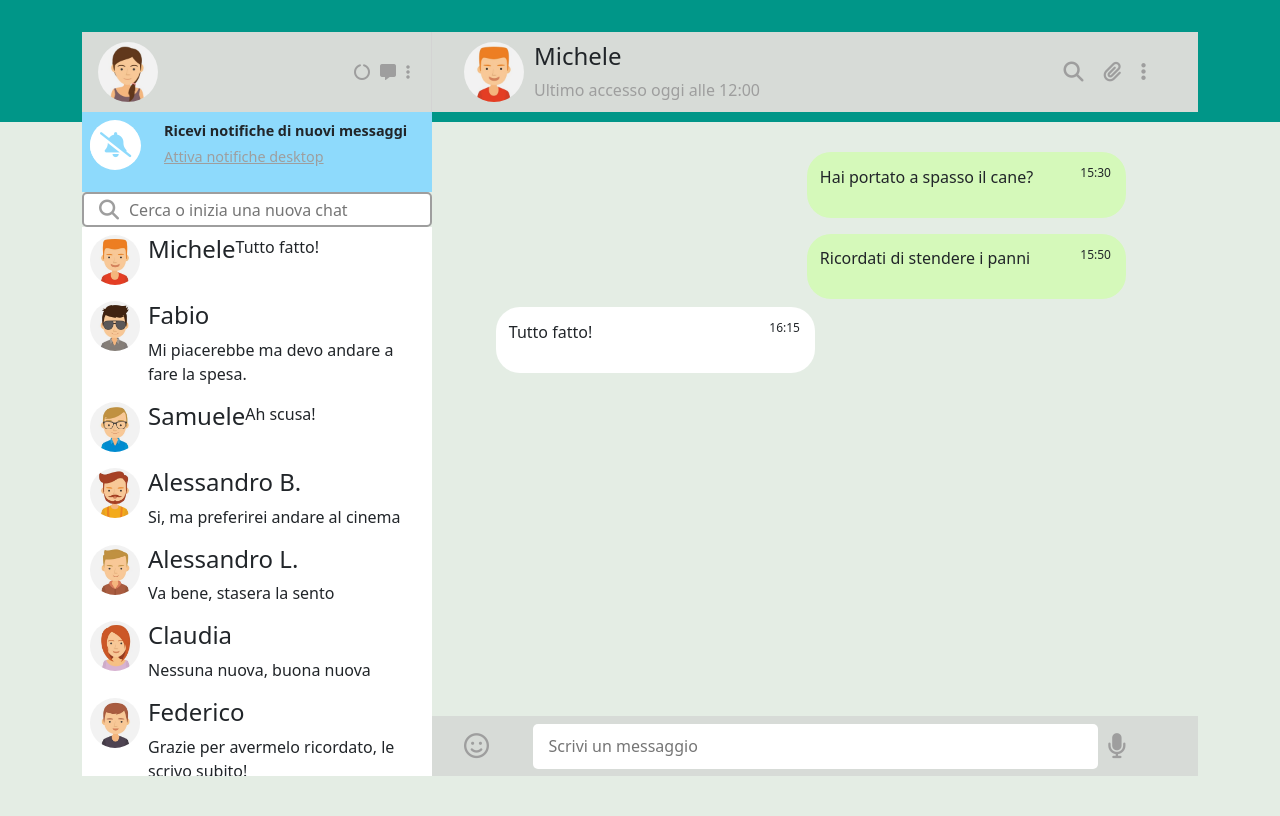
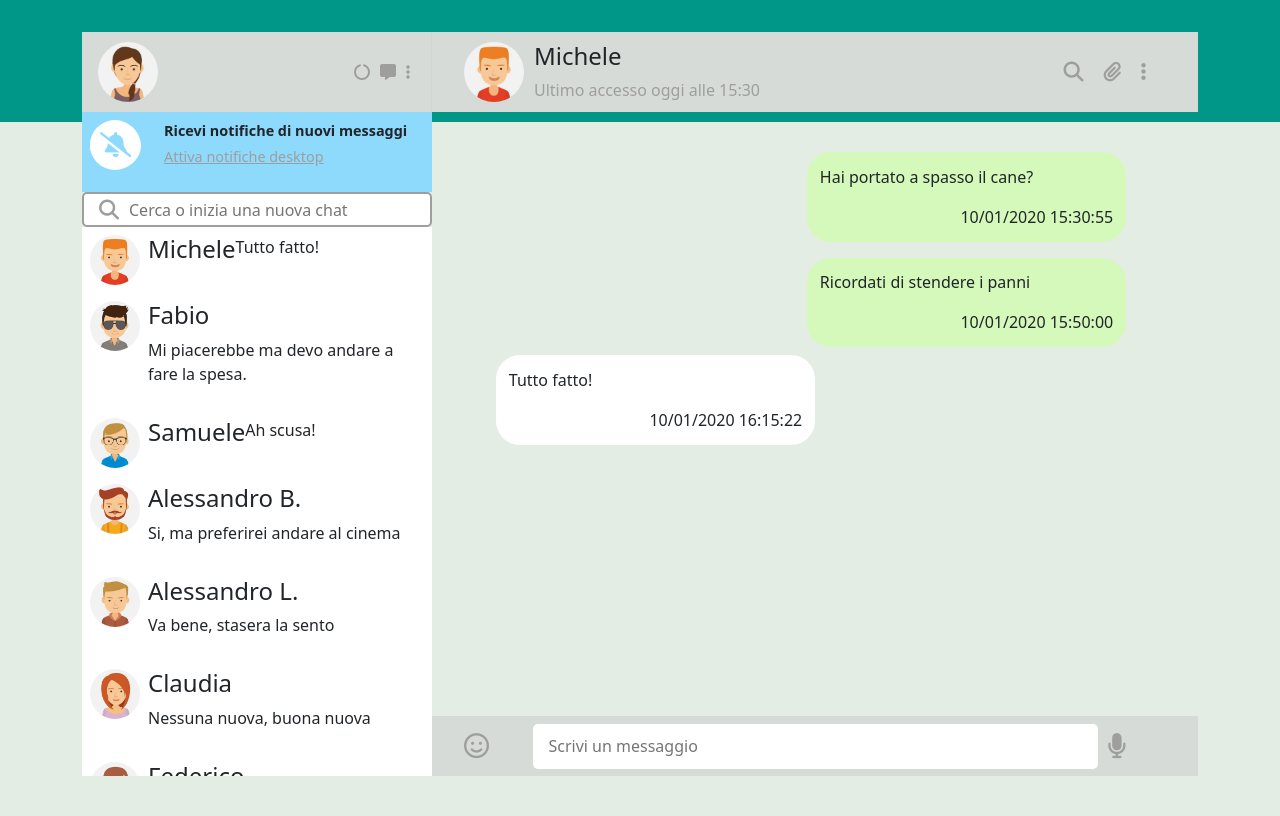
Before and after one commit to StefanRaluca/vue-boolzapp, a plain HTML site: page index.html in a window 1280 px wide. Drawn offline with nearby package versions, Linux system fonts and the light colour scheme.

Commit message:
add milestone 2 with function for active contact and last access

```diff
--- a/assets/css/style.css
+++ b/assets/css/style.css
@@ -108,42 +108,10 @@ body {
 
     }
 }
-
-
-.time {
-    position: absolute;
-    top: 12px;
-    right: 15px;
-    font-size: 12px;
+.time{
+    display: flex;
+justify-content: end;
 }
-
-
-.details_msg {
-    font-size: 15px;
-    position: absolute;
-    width: 180px;
-    top: 40px;
-    right: 0;
-    padding: 10px;
-    text-align: center;
-    color: var(--boolzapp--dark);
-    display: none;
-    background-color: var(--boolzapp--light);
-}
-
-ul {
-    list-style: none;
-}
-
-
-li {
-    padding: 10px 0;
-}
-
-li:hover {
-    background-color: var(--boolzapp--light);
-}
-
 
 
 /* start section with user profile */
--- a/assets/js/app.js
+++ b/assets/js/app.js
@@ -4,6 +4,7 @@ const { createApp } = Vue;
 const app = createApp({
     data() {
         return {
+            activeContact: null,
             contacts: [
                 {
                     name: 'Michele',
@@ -170,6 +171,15 @@ const app = createApp({
         }
     },
     methods: {
+        //funzione per fare vedere il contatto attivo
+        showActiveMsg(contact) {
+            this.activeContact = contact;
+        },
+
+        //funzione per fare vedere ultimo access
+        lastAccess(contact) {
+            return '15:30';
+        },
         // Funzione per ottenere l'ultimo messaggio di un contatto
         lastMessage(contact) {
             if (contact.messages.length > 0) {
@@ -180,6 +190,12 @@ const app = createApp({
             }
         }
     },
+    mounted() {
+        // Impostiamo il primo contatto come attivo quando apri l app
+        if (this.contacts.length > 0) {
+            this.activeContact = this.contacts[0];
+        }
+    }
 
 })
 
--- a/index.html
+++ b/index.html
@@ -59,14 +59,14 @@
                 <!-- /.search -->
                 <div class="contacts_list">
 
-                    <div v-for="contact in contacts" class="contact d-flex ">
+                    <div v-for="contact in contacts" @click="showActiveMsg(contact)" :class="{ active: activeContact === contact }" class="contact d-flex">
                         <img :src="contact.avatar" alt="img">
 
 
 
                         <div class="msg_last d-flex flex-wrap ">
                             <h4>{{ contact.name }}</h4>
-                            <p class="mb-0">{{ lastMessage(contact) }}</p>
+                            <p>{{ lastMessage(contact) }}</p>
 
                         </div>
                     </div>
@@ -87,12 +87,12 @@
 
                     <div class="top_contact d-flex">
                         <div class="foto_contact">
-                            <img src="./assets/img/avatar_1_360.jpg" alt="">
+                            <img :src="activeContact ? activeContact.avatar : ''" alt="">
                         </div>
 
                         <div class="details d-flex">
-                            <h4>Michele</h4>
-                            <span>Ultimo accesso oggi alle 12:00</span>
+                            <h4>{{ activeContact ? activeContact.name : '' }}</h4>
+                            <span v-if="activeContact">Ultimo accesso oggi alle {{ lastAccess(activeContact) }}</span>
                         </div>
                     </div>
 
@@ -105,51 +105,19 @@
                 </div>
                 <!-- /.contact_profile -->
 
-                <div class="chat">
-
-
-                    <div class="sent">
-                        <p>
-                            Hai portato a spasso il cane?
-
-                            <span class="time">
-                                15:30
-                            </span>
-
-                        </p>
-
-                    </div>
-                    <div class="sent">
-                        <p>
-                            Ricordati di stendere i panni
-
-                            <span class="time">
-                                15:50
-                            </span>
 
 
 
-                        </p>
-
+                    <div v-if="activeContact" class="chat">
+                        <div v-for="(message, index) in activeContact.messages"
+                             :class="{ sent: message.status === 'sent', received: message.status === 'received' }">
+                            <p>{{ message.message }}</p>
+                            <span class="time">{{ message.date }}</span>
+                        </div>
                     </div>
-                    <!-- /.sent -->
-
-                    <div class="received">
-                        <p>
-                            Tutto fatto!
-
-
-                            <span class="time">
-                                16:15
-                            </span>
 
 
 
-                        </p>
-                    </div>
-                    <!-- /.received -->
-
-                </div>
                 <!-- /.chat -->
                 <div class="prompt d-flex">
 
```
